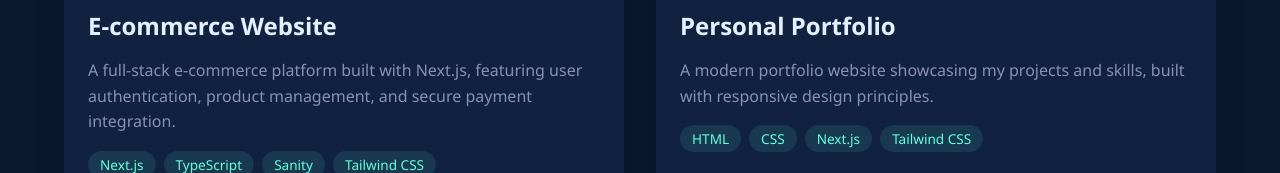
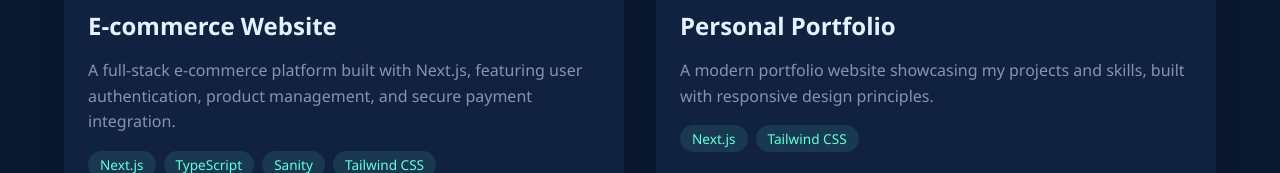
Before and after one commit to hussain9491/my-personal-portfolio, a plain HTML site: page index.html in a window 1280 px wide. Shown: the part 1900-2073 px from the top of the page. Drawn offline with Linux system fonts and the light colour scheme.

```diff
--- a/index.html
+++ b/index.html
@@ -108,8 +108,7 @@
                     <h3>Personal Portfolio</h3>
                     <p>A modern portfolio website showcasing my projects and skills, built with responsive design principles.</p>
                     <div class="tech-stack">
-                        <span>HTML</span>
-                        <span>CSS</span>
+
                         <span>Next.js</span>
                         <span>Tailwind CSS</span>
 
```
